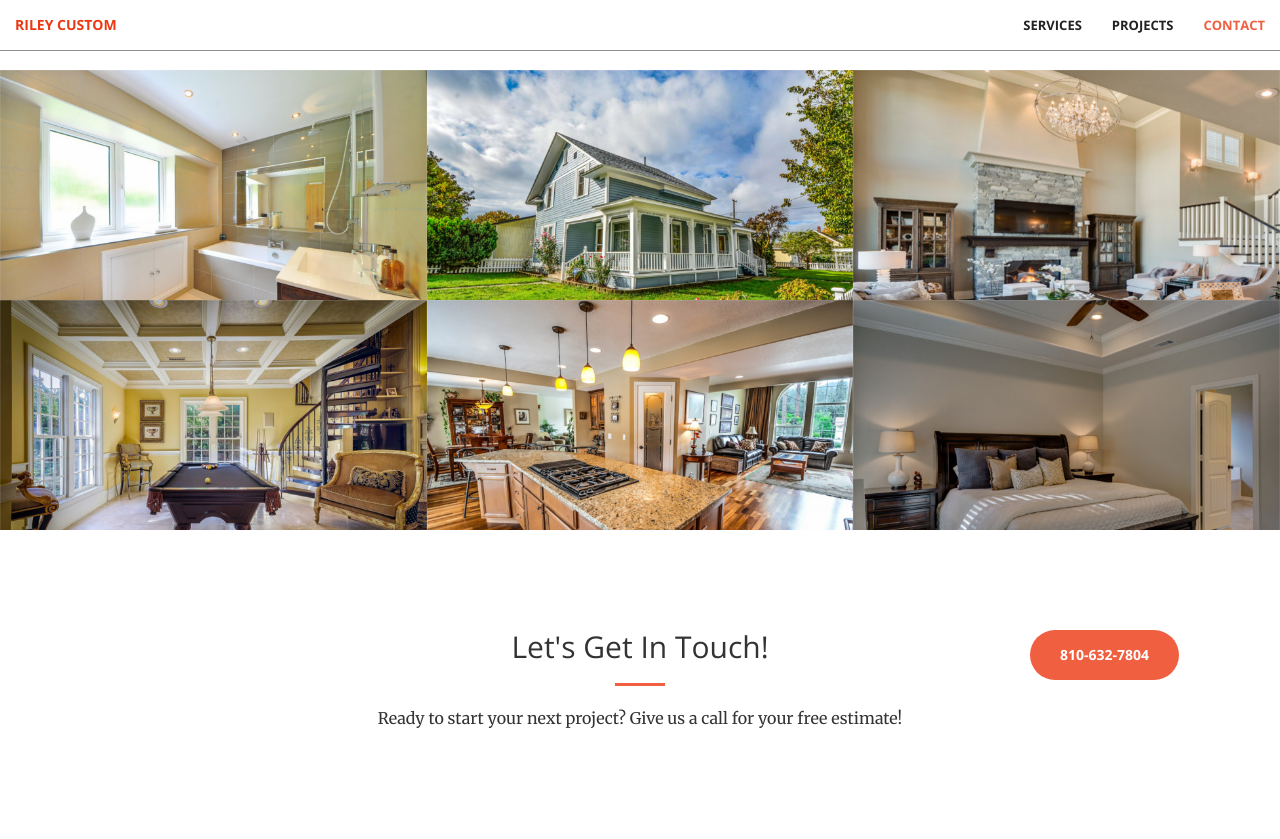
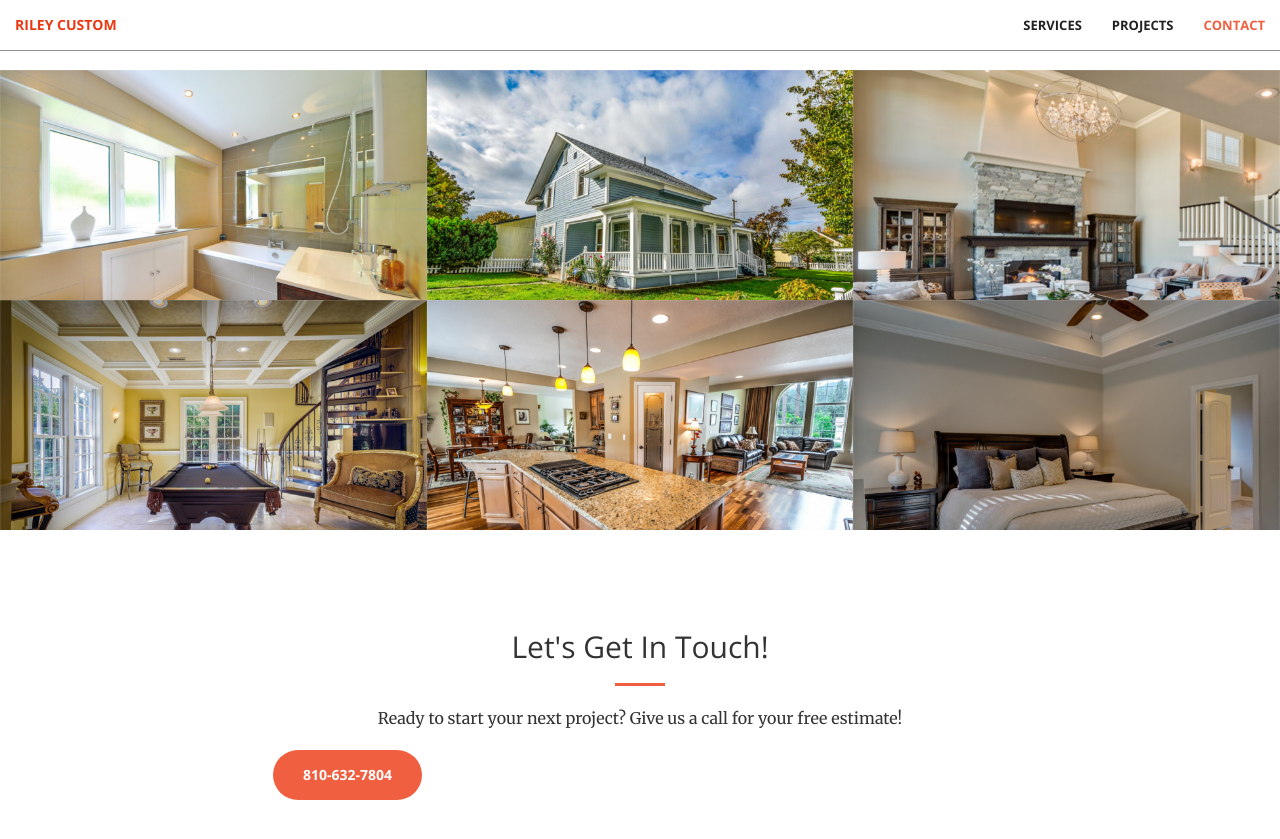
Before and after one commit to onchino/Riley-Custom-Painting, a Jekyll site: the page built from index.html, in a window 1280 px wide and 900 px high, scrolled down 1706 px. Shown: the top 839 px of the window. Built offline with Jekyll 4.4.1, drawn with Linux system fonts in a browser that asks for light colours; nearby versions of some CDN libraries.

Commit message:
Update contact.html

```diff
--- a/_includes/contact.html
+++ b/_includes/contact.html
@@ -6,9 +6,12 @@
                 <hr class="primary">
                 <p>Ready to start your next project? Give us a call for your free estimate!</p>
             </div>
+        <div class="col-lg-2 col-lg-offset-2 text-center">
+            <a href="tel:810-632-7804" class="btn btn-primary btn-xl wow tada">810-632-7804</a>
+            </a>
+        </div>
+        <div class="number">
 
-        <div class="number">
-             <a href="tel:810-632-7804" class="btn btn-primary btn-xl wow tada">810-632-7804</a>
             </div>
         </div>
     </div>
```
